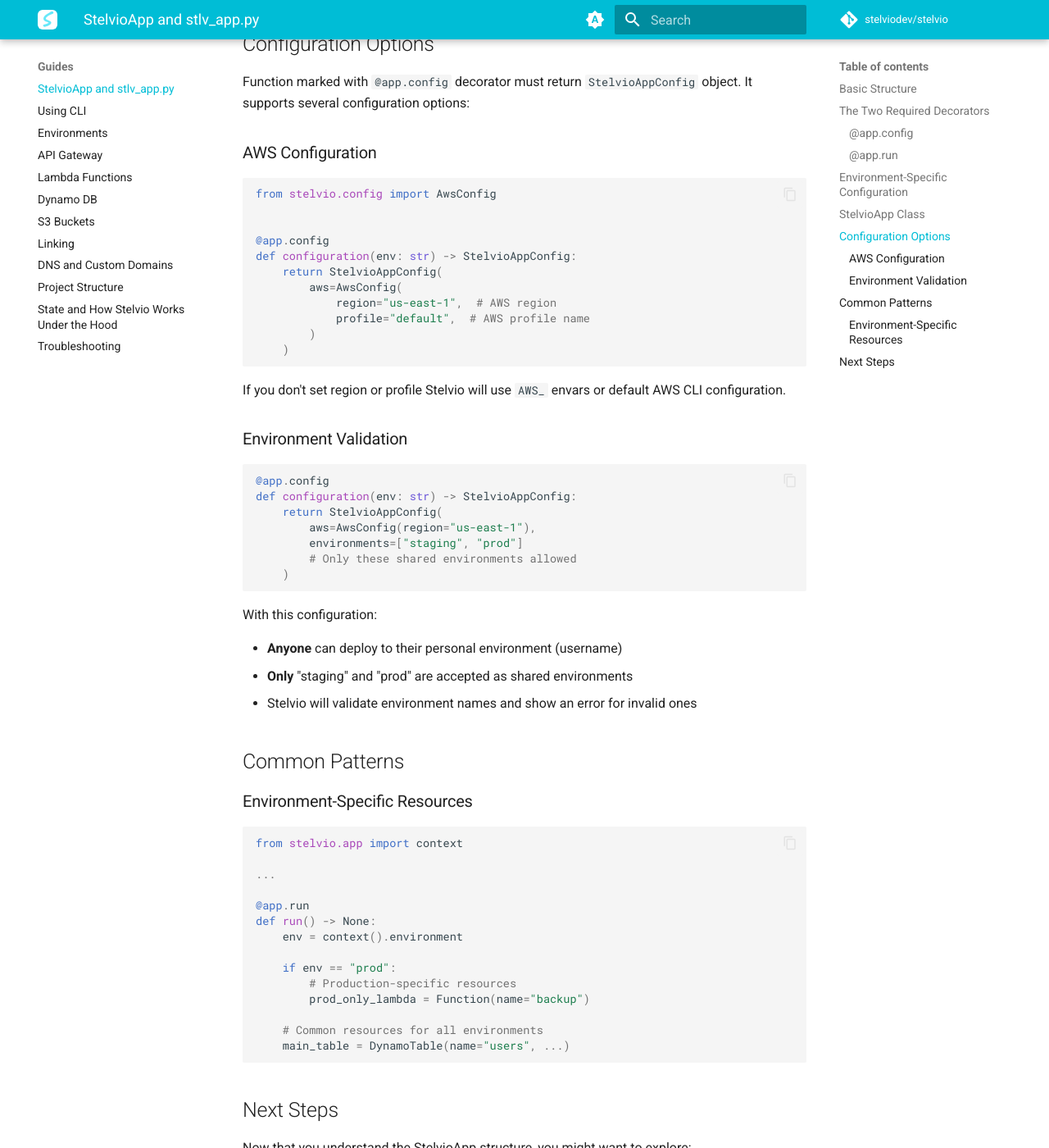
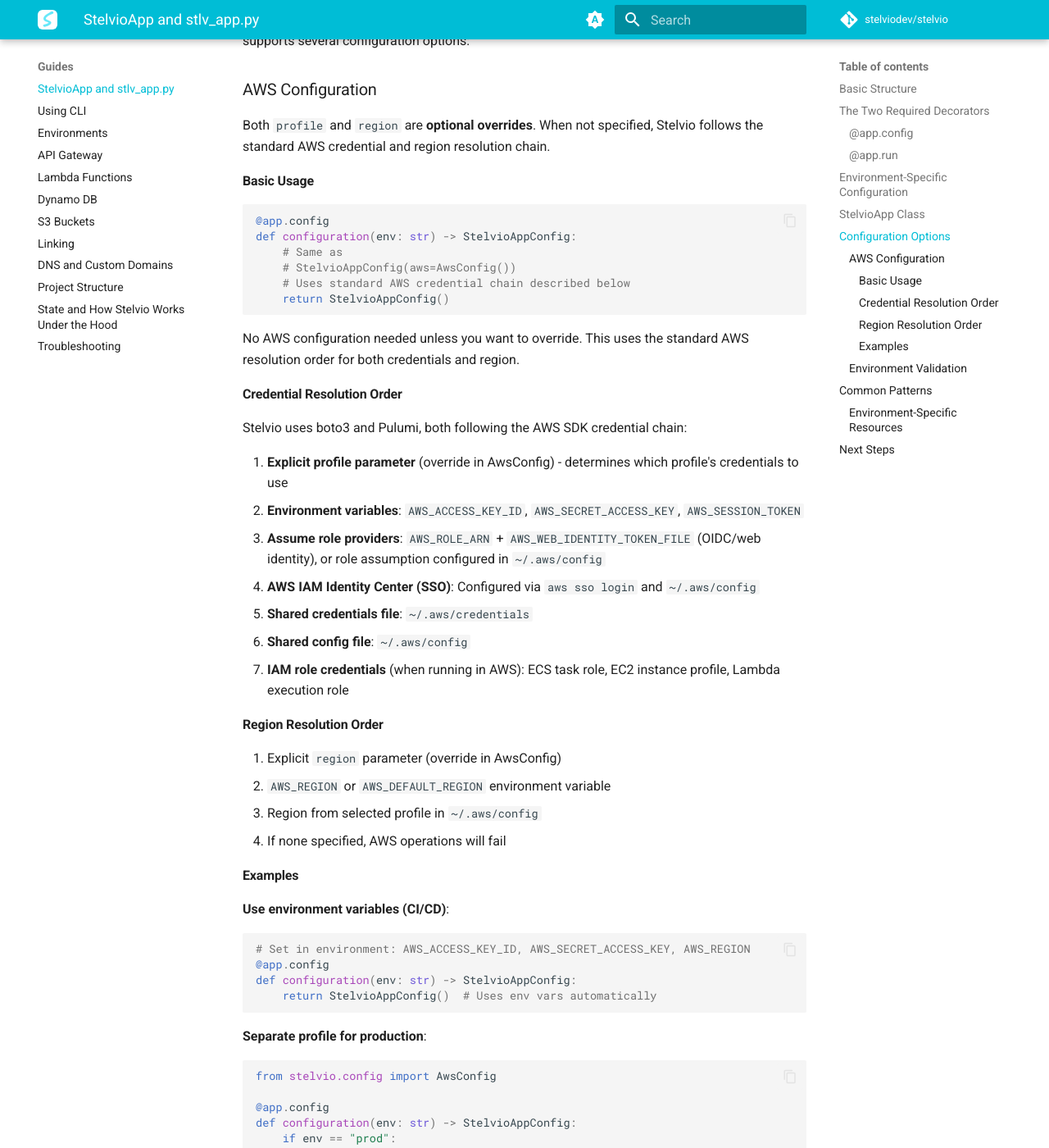
Before and after one commit to stelviodev/stelvio, an MkDocs documentation site: the page built from docs/guides/stelvio-app.md, in a window 1280 px wide and 1400 px high, scrolled down 2073 px. Shown: the whole window at 82% size. Built offline with MkDocs 1.6.1 and Material for MkDocs 9.7.7, drawn with Linux system fonts in a browser that asks for light colours; comment, search, counter and statistics services are not loaded; some of the changed text lies outside the part shown.

Commit message:
fix: respecting system aws profile and region and better this documen… (#89)

````diff
--- a/docs/guides/stelvio-app.md
+++ b/docs/guides/stelvio-app.md
@@ -20,12 +20,7 @@
 # Configuration function - runs first
 @app.config
 def configuration(env: str) -> StelvioAppConfig:
-    return StelvioAppConfig(
-        aws=AwsConfig(
-            region="us-east-1",
-            profile="default"  # or None for environment variables
-        )
-    )
+    return StelvioAppConfig()  # Uses default values/setting
 
 
 # Infrastructure definition - runs after configuration
@@ -66,18 +61,19 @@
 You can customize settings based on the environment:
 
 ```python
+from stelvio.config import AwsConfig, StelvioAppConfig
+
 @app.config
 def configuration(env: str) -> StelvioAppConfig:
-    # Different AWS profiles per environment
-    aws_profile = "production" if env == "prod" else "default"
+    if env == "prod":
+        # Production uses separate AWS account
+        return StelvioAppConfig(
+            aws=AwsConfig(profile="production-account"),
+            environments=["staging", "prod"]
+        )
 
-    return StelvioAppConfig(
-        aws=AwsConfig(
-            region="us-east-1",
-            profile=aws_profile
-        ),
-        environments=["staging", "prod"]  # Valid shared environments
-    )
+    # Staging/personal use default account
+    return StelvioAppConfig(environments=["staging", "prod"])
 ```
 
 ## StelvioApp Class
@@ -96,21 +92,91 @@
 
 ### AWS Configuration
 
+Both `profile` and `region` are **optional overrides**. When not specified, Stelvio follows the standard AWS credential and region resolution chain.
+
+#### Basic Usage
+
+```python
+@app.config
+def configuration(env: str) -> StelvioAppConfig:
+    # Same as
+    # StelvioAppConfig(aws=AwsConfig())
+    # Uses standard AWS credential chain described below
+    return StelvioAppConfig()
+```
+
+No AWS configuration needed unless you want to override. This uses the standard AWS resolution order for both credentials and region.
+
+#### Credential Resolution Order
+
+Stelvio uses boto3 and Pulumi, both following the AWS SDK credential chain:
+
+1. **Explicit profile parameter** (override in AwsConfig) - determines which profile's credentials to use
+2. **Environment variables**: `AWS_ACCESS_KEY_ID`, `AWS_SECRET_ACCESS_KEY`, `AWS_SESSION_TOKEN`
+3. **Assume role providers**: `AWS_ROLE_ARN` + `AWS_WEB_IDENTITY_TOKEN_FILE` (OIDC/web identity), or role assumption configured in `~/.aws/config`
+4. **AWS IAM Identity Center (SSO)**: Configured via `aws sso login` and `~/.aws/config`
+5. **Shared credentials file**: `~/.aws/credentials`
+6. **Shared config file**: `~/.aws/config`
+7. **IAM role credentials** (when running in AWS): ECS task role, EC2 instance profile, Lambda execution role
+
+#### Region Resolution Order
+
+1. Explicit `region` parameter (override in AwsConfig)
+2. `AWS_REGION` or `AWS_DEFAULT_REGION` environment variable
+3. Region from selected profile in `~/.aws/config`
+4. If none specified, AWS operations will fail
+
+#### Examples
+
+**Use environment variables (CI/CD)**:
+```python
+# Set in environment: AWS_ACCESS_KEY_ID, AWS_SECRET_ACCESS_KEY, AWS_REGION
+@app.config
+def configuration(env: str) -> StelvioAppConfig:
+    return StelvioAppConfig()  # Uses env vars automatically
+```
+
+**Separate profile for production**:
 ```python
 from stelvio.config import AwsConfig
 
+@app.config
+def configuration(env: str) -> StelvioAppConfig:
+    if env == "prod":
+        # Production uses separate AWS account
+        return StelvioAppConfig(aws=AwsConfig(profile="production-account"))
+
+    # Staging/personal use default account
+    return StelvioAppConfig()
+```
+
+**Use AWS SSO**:
+```bash
+aws sso login --profile my-sso-profile
+```
+```python
+from stelvio.config import AwsConfig
 
 @app.config
 def configuration(env: str) -> StelvioAppConfig:
+    if env=="prod":
+        profile = "prod-profile"
+    else:
+        profile ="my-sso-profile"
+
     return StelvioAppConfig(
-        aws=AwsConfig(
-            region="us-east-1",  # AWS region
-            profile="default",  # AWS profile name
-        )
+        aws=AwsConfig(profile=profile)
     )
 ```
 
-If you don't set region or profile Stelvio will use `AWS_` envars or default AWS CLI configuration.
+**Override region**:
+```python
+from stelvio.config import AwsConfig
+
+@app.config
+def configuration(env: str) -> StelvioAppConfig:
+    return StelvioAppConfig(aws=AwsConfig(region="eu-west-1"))
+```
 
 ### Environment Validation
 
@@ -118,7 +184,6 @@
 @app.config
 def configuration(env: str) -> StelvioAppConfig:
     return StelvioAppConfig(
-        aws=AwsConfig(region="us-east-1"),
         environments=["staging", "prod"]
         # Only these shared environments allowed
     )
````
Also changed, not shown: docs/getting-started/quickstart.md (+7 -17 lines), docs/guides/environments.md (+9 -9 lines), docs/guides/troubleshooting.md (+1 -4 lines), docs/index.md (+2 -2 lines), 1 other file.
